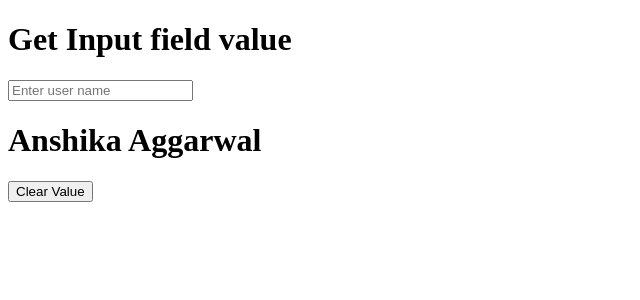
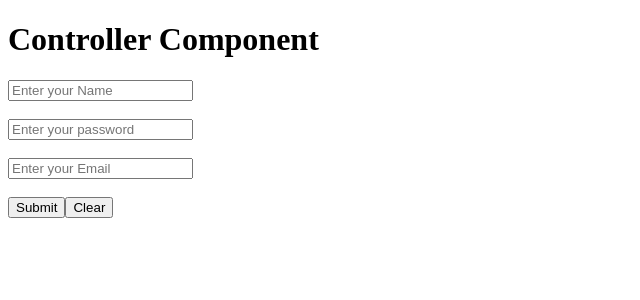
Before and after one commit to aggarwal123anshika/React-tutorial, a React (Vite) app in the folder react-blog/: page / in a window 1280 px wide. Shown: the top 300 px of the page, without its empty margins (0-640 px from the left). Built offline with nearby package versions, Linux system fonts and the light colour scheme.

Commit message:
handle checkbox in react

```diff
--- a/react-blog/src/App.jsx
+++ b/react-blog/src/App.jsx
@@ -170,14 +170,42 @@
 // export default App;
 
 
+// function App() {
+//   const [value,setValue] = useState("Anshika Aggarwal");
+//   return (
+//     <>
+//       <h1>Get Input field value</h1>
+//       <input type="text" onChange={(event) => setValue(event.target.value)} placeholder="Enter user name"/>
+//       <h1>{value}</h1>
+//       <button onClick={() => setValue("")}>Clear Value</button>
+//     </>
+//   )
+// }
+// export default App;
+
+// HANDLE CHECKBOX IN REACT
+
 function App() {
-  const [value,setValue] = useState("Anshika Aggarwal");
+  const [name, setName] = useState('');
+  const [password, setPassword] = useState('');
+  const [email, setEmail] = useState('');
   return (
     <>
-      <h1>Get Input field value</h1>
-      <input type="text" onChange={(event) => setValue(event.target.value)} placeholder="Enter user name"/>
-      <h1>{value}</h1>
-      <button onClick={() => setValue("")}>Clear Value</button>
+      <h1>Controller Component</h1>
+      <form action="" method="get">
+        <input type="text" value={name} onChange={(event) => setName(event.target.value)} placeholder="Enter your Name"/>
+        <br /> <br />
+      <input type="password" value={password} onChange={(event) => setPassword(event.target.value)} placeholder="Enter your password"/>
+        <br /> <br />
+      <input type="text" value={email} onChange={(event) => setEmail(event.target.value)} placeholder="Enter your Email"/>
+        <br /> <br />
+        <button>Submit</button>
+
+        <button onClick={() => {setEmail('');setName('');setPassword('');}}>Clear</button>
+        <h3>{name}</h3>
+        <h3>{password}</h3>
+        <h3>{email}</h3>
+      </form>
     </>
   )
 }
```
